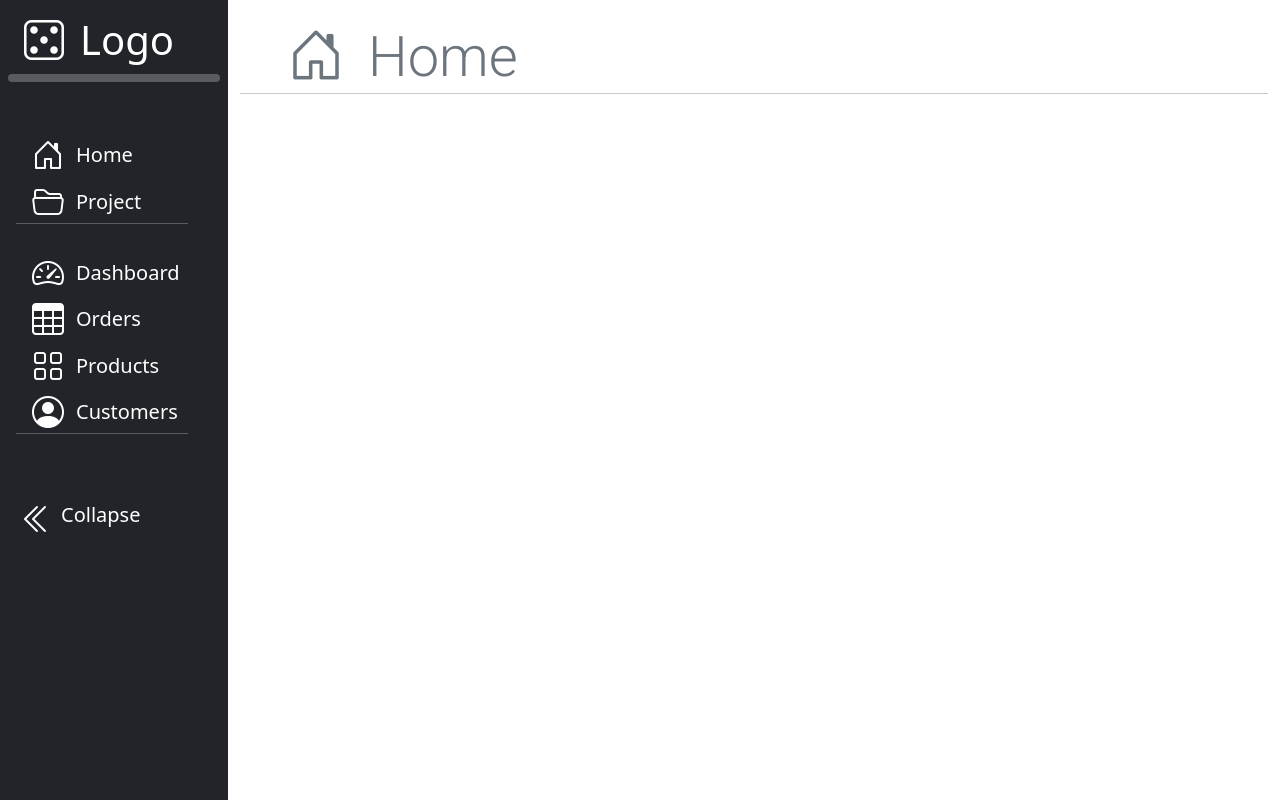
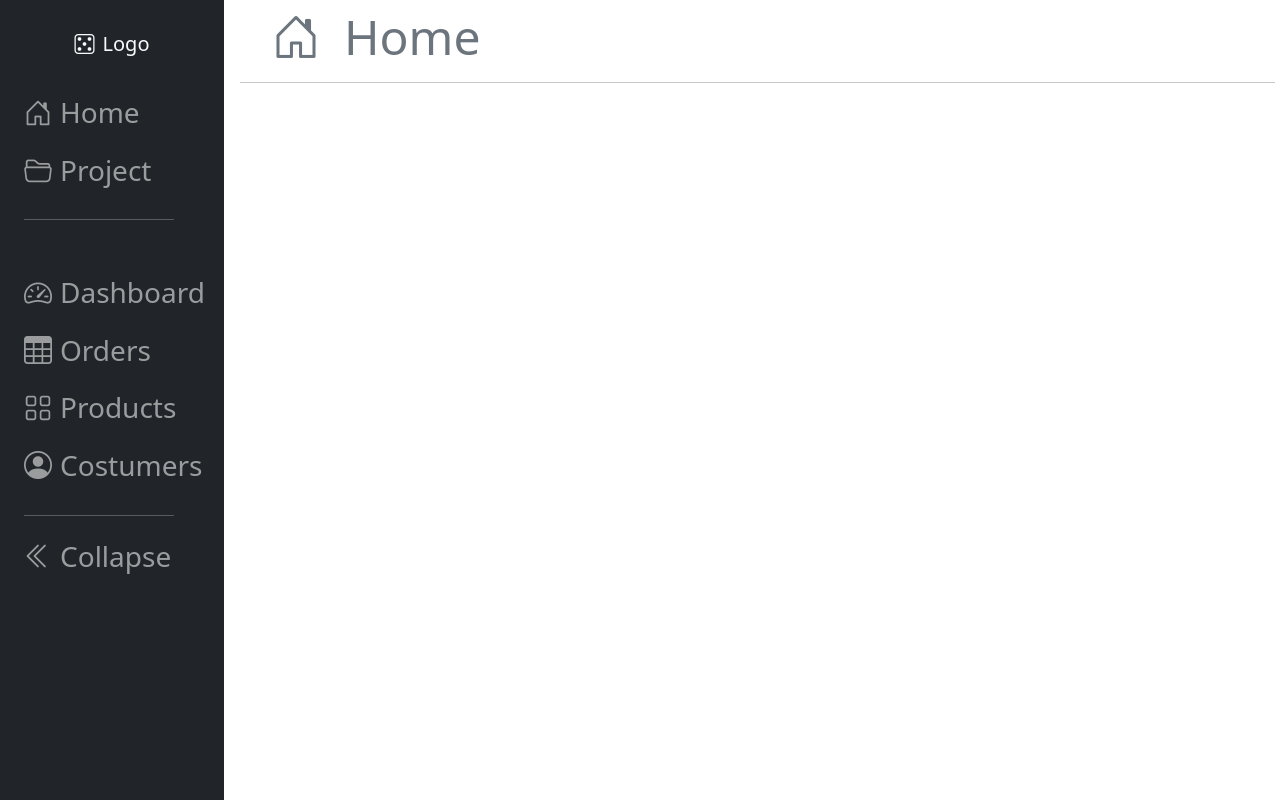
Before and after one commit to fstipo/admin-panel, a React (Create React App) app: page / in a window 1280 px wide. Built offline with nearby package versions, Linux system fonts and the light colour scheme.

Commit message:
add sidebar

```diff
--- a/src/App.css
+++ b/src/App.css
@@ -4,20 +4,60 @@
 
 @import url('https://fonts.googleapis.com/css2?family=Roboto:wght@300&display=swap');
 
-.header__title {
+body {
   font-family: 'Roboto', sans-serif;
+  overflow: hidden;
+  box-sizing: border-box;
+}
+
+.section__navigation {
+  max-width: 14rem;
+}
+
+.section__navigation.collapsed {
+  max-width: 6rem;
+}
+
+.section__navigation.collapsed .navigation__link-title {
+  display: none;
+}
+
+.navigation__logo--text {
+  font-size: 1.8rem;
+}
+
+.navigation__box {
+  margin-left: 1.5rem;
+  align-items: start;
+}
+
+.section__navigation.collapsed .navigation__box {
+  align-items: center;
+  margin-left: 0px;
+}
+hr {
+  align-self: start;
+}
+
+.section__navigation.collapsed hr {
+  align-self: center;
+}
+
+.active {
+  padding: 12px 24px;
+}
+
+.navigation__collapse-button {
+  transform: rotate(0deg);
+  transition: all 0.5ms ease-out;
+}
+
+.section__navigation.collapsed .navigation__collapse-button {
+  transform: rotate(-180deg);
 }
 
 .horizontal__line {
-  margin-top: -6px;
-  margin-bottom: 30px;
+  width: 98%;
+  margin-left: 1rem;
+  margin-right: 1rem;
 }
-
-.side.col-2 {
-  width: 228px;
-  /* width: 131px; */
-}
-
-.col-2.sidebar__small {
-  width: 131px;
-}
--- a/src/components/Container.js
+++ b/src/components/Container.js
@@ -1,9 +1,11 @@
 import React from 'react';
+import Sidebar from './Sidebar';
+import Header from './UI/Header';
 
 const Container = ({ children }) => {
   return (
-    <div className="container-fluid">
-      <div className="row">{children}</div>
+    <div className="row min-vh-100">
+      <div className="container-fluid d-flex">{children}</div>
     </div>
   );
 };
--- a/src/components/Sidebar.js
+++ b/src/components/Sidebar.js
@@ -1,90 +1,52 @@
 import React from 'react';
 import '../App.css';
+import NavigationLink from './UI/NavigationLink';
 
-export const NavEl = ({ title, icon }) => {
-  return (
-    <li className=" list-inline-item h5">
-      <a
-        href="/"
-        className="d-flex align-items-center px-0 text-white text-decoration-none"
-      >
-        <i className={`ms-3 fs-2 bi-${icon} pe-2`}></i>
-        <span className="navbar__title ms-1 d-none d-xl-inline">{title}</span>
-      </a>
-    </li>
-  );
-};
-
-const Sidebar = ({ title, bootstrap }) => {
+const Sidebar = () => {
   const collapseNavbarHandler = (e) => {
     e.preventDefault();
-    const logoTitle = document.querySelector('.logo__title');
-    const navbarTitleList = document.querySelectorAll('.navbar__title');
-    const collapseBtnTitle = document.querySelector('.collapseBtn__title');
-    const sidebar = document.querySelector('.side');
-    navbarTitleList.forEach((el) => el.classList.toggle('d-xl-inline'));
-    logoTitle.classList.toggle('d-xl-inline');
-    collapseBtnTitle.classList.toggle('d-xl-inline');
-    sidebar.classList.toggle('sidebar__small');
-    //   // console.log(navbarTitle);
-    //   // navbarTitle.classList.toggle('d-xl-inline');
-    //   console.log('Hello');
-
-    //   //   // collapseBtn.addEventListener('click', () => {
-    //   //   //   linkA.forEach((el) => el.classList.toggle('collapse'));
-    //   //   //   sidebar.classList.toggle('collapsed');
+    const navigation = document.querySelector('.section__navigation');
+    navigation.classList.toggle('collapsed');
   };
   return (
-    <>
-      <aside
-        className="side
-        col-2 px-xl-2 px-0 bg-dark"
-        id="collapseExample"
-      >
-        <div className="d-flex flex-column align-items-center align-items-xl-start  pt-3  min-vh-100 display-6">
+    <div className="section__navigation col bg-dark">
+      <nav className="navbar-dark pt-4 d-flex flex-column">
+        <div className="d-flex navigation__logo--box m-auto mb-4 text-danger">
           <a
-            href="/"
-            className="logo ps-3 d-flex align-items-center pb-3 mb-xl-0 me-xl-auto text-white text-decoration-none"
+            className="navigation__logo--text navbar-brand d-inline-block m-auto text-light "
+            href="/home"
           >
-            <i className="bi bi-dice-5 me-3" role="img" aria-label="dice-5"></i>
-            <span className=" logo__title d-none d-xl-inline">Logo</span>
+            <i className="bi bi-dice-5" role="img" aria-label="dice-5"></i>
+            <span className="navigation__link-title ms-2">Logo</span>
           </a>
-          <hr className="horizontal__line shadow-sm p-1  bg-body rounded col-6 col-xl-12 text-white align-self-center text-xl-start" />
-          <nav className=" mt-4 px-2">
-            <ul className="list-inline d-flex flex-column">
-              <NavEl title="Home" icon="house-door" />
-              <NavEl className="" title="Project" icon="folder2-open" />
-
-              <hr className="horizontal__line col-6 col-xl-12 text-white align-self-center text-xl-start" />
-
-              <NavEl title="Dashboard" icon="speedometer2" />
-              <NavEl title="Orders" icon="table" />
-              <NavEl title="Products" icon="grid" />
-              <NavEl title="Customers" icon="person-circle" />
-              <hr className="horizontal__line col-6 col-xl-12 text-white align-self-center text-xl-start" />
-            </ul>
-          </nav>
-
-          <button
-            className="collapse__btn btn btn-link text-decoration-none"
-            title="collapse"
-            icon="chevron-double-left"
-            type="button"
-            onClick={collapseNavbarHandler}
-          >
+        </div>
+        <ul className="navigation__box navbar-nav d-flex flex-column nav-pills">
+          <NavigationLink title="Home" icon="house-door" />
+          <NavigationLink title="Project" icon="folder2-open" />
+          <hr className="text-white border-2 w-75 mb-5" />
+          <NavigationLink
+            title="Dashboard"
+            icon="speedometer2"
+            className="mt-5"
+          />
+          <NavigationLink title="Orders" icon="table" />
+          <NavigationLink title="Products" icon="grid" />
+          <NavigationLink title="Costumers" icon="person-circle" />
+          <hr className="text-white border-2 w-75" />
+          <li className="nav-item h3">
             <a
-              href="/"
-              className="nav-link d-flex align-items-center px-0 text-white "
+              className="navigation__collapse-button nav-link"
+              type="button"
+              href="/home"
+              onClick={collapseNavbarHandler}
             >
-              <i className={`fs-2 bi bi-chevron-double-left pe-2`}></i>
-              <span className="collapseBtn__title d-none d-xl-inline h5">
-                Collapse
-              </span>
+              <i className="bi bi-chevron-double-left"></i>
+              <span className="navigation__link-title ms-2">Collapse</span>
             </a>
-          </button>
-        </div>
-      </aside>
-    </>
+          </li>
+        </ul>
+      </nav>
+    </div>
   );
 };
 
--- a/src/components/UI/Header.js
+++ b/src/components/UI/Header.js
@@ -3,9 +3,9 @@ import '../../App.css';
 
 const Header = ({ name, icon }) => {
   return (
-    <div className="col py-3">
+    <div className="section__main col">
       <header>
-        <h2 className="header__title display-4 px-5 pt-2 text-secondary ">
+        <h2 className="display-5 px-5 pt-2 text-secondary ">
           <i className={`bi bi-${icon}`}></i>
           <span className="ms-4">{name}</span>
         </h2>
--- /dev/null
+++ b/src/components/UI/NavigationLink.js
@@ -0,0 +1,14 @@
+import React from 'react';
+
+const NavigationLink = ({ icon, title }) => {
+  return (
+    <li className="nav-item h3">
+      <a className="nav-link" href="/home">
+        <i className={`bi bi-${icon}`}></i>
+        <span className="navigation__link-title ms-2">{title}</span>
+      </a>
+    </li>
+  );
+};
+
+export default NavigationLink;
```
